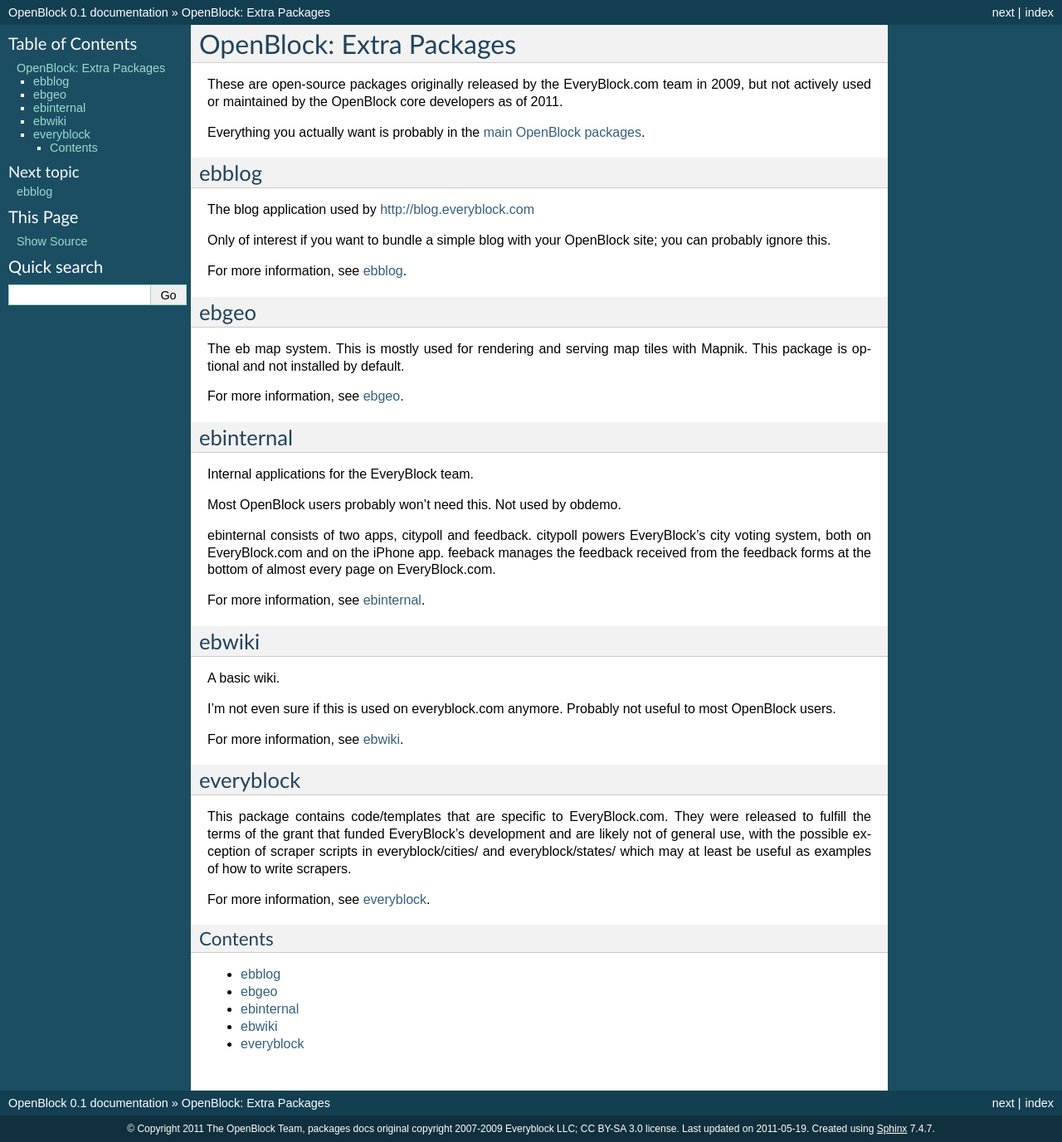
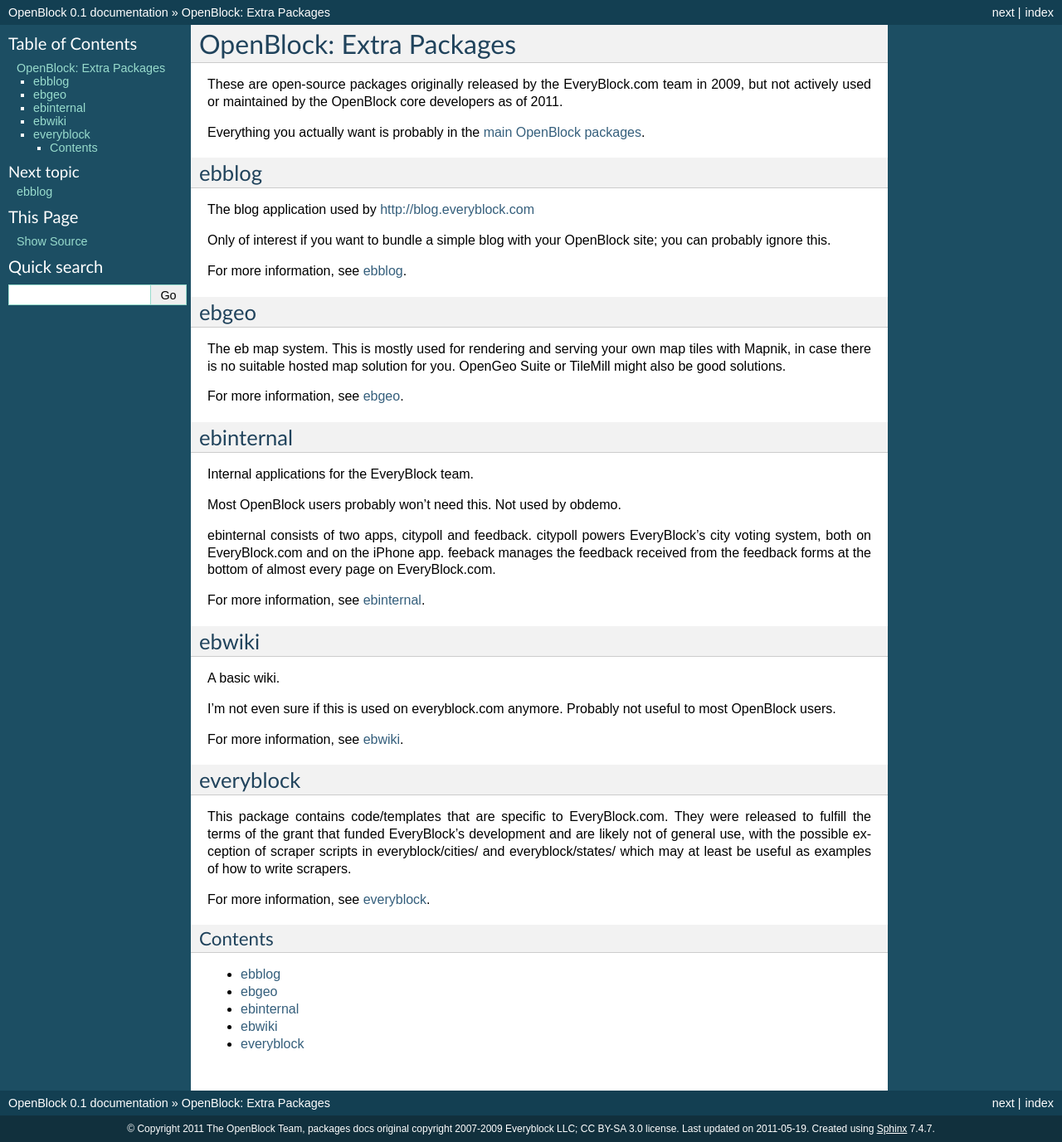
Before and after one commit to openplans/openblock-extras, a Sphinx documentation site: the page built from docs/index.rst, in a window 1280 px wide. Shown: the whole page at 83% size. Built offline with Sphinx 7.4.7, drawn with Linux system fonts in a browser that asks for light colours.

```diff
--- a/docs/index.rst
+++ b/docs/index.rst
@@ -23,8 +23,9 @@ For more information, see :doc:`ebblog`.
 ebgeo
 -----
 
-The eb map system. This is mostly used for rendering and serving map
-tiles with Mapnik. This package is optional and not installed by default.
+The eb map system. This is mostly used for rendering and serving your
+own map tiles with Mapnik, in case there is no suitable hosted map
+solution for you.  OpenGeo Suite or TileMill might also be good solutions.
 
 For more information, see :doc:`ebgeo`.
 
```
Also changed, not shown: README.txt (added, +12 -0 lines).
